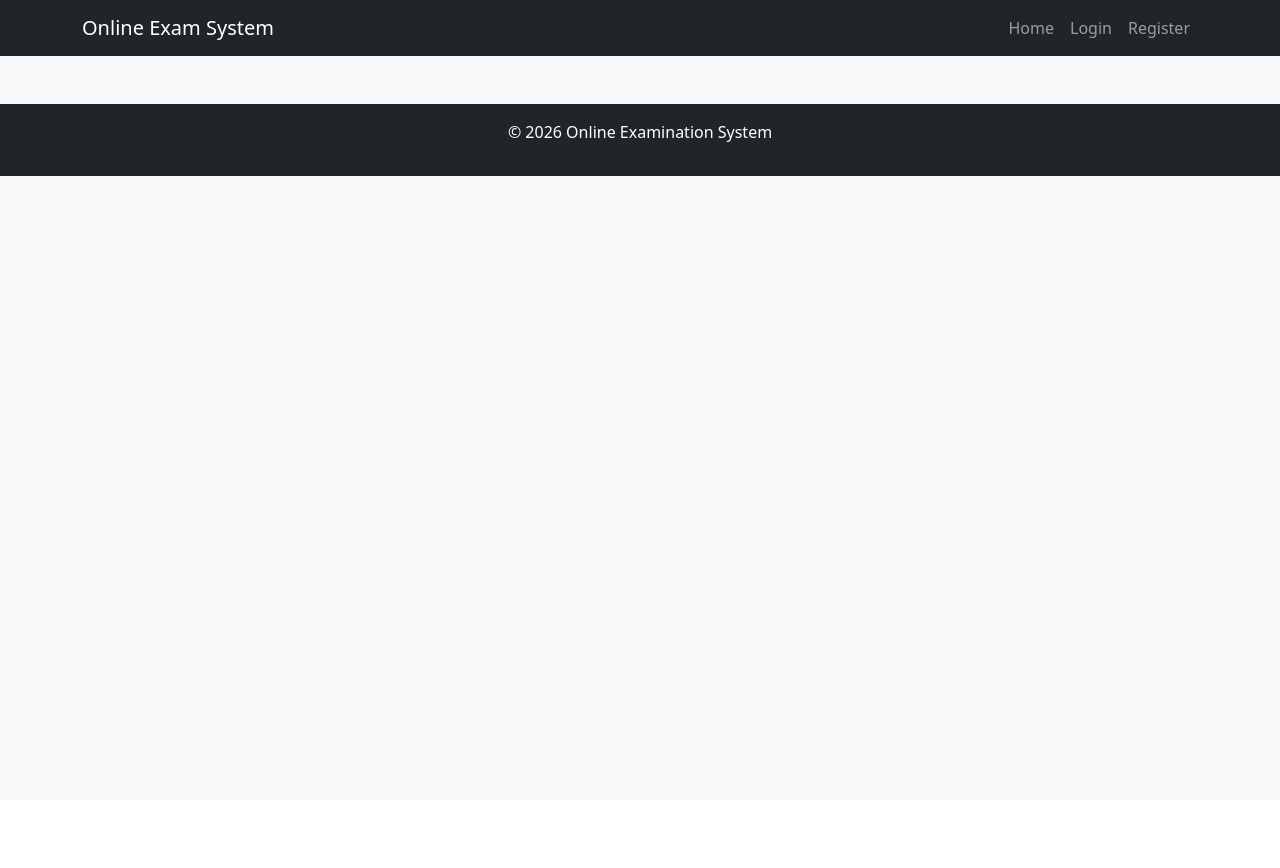
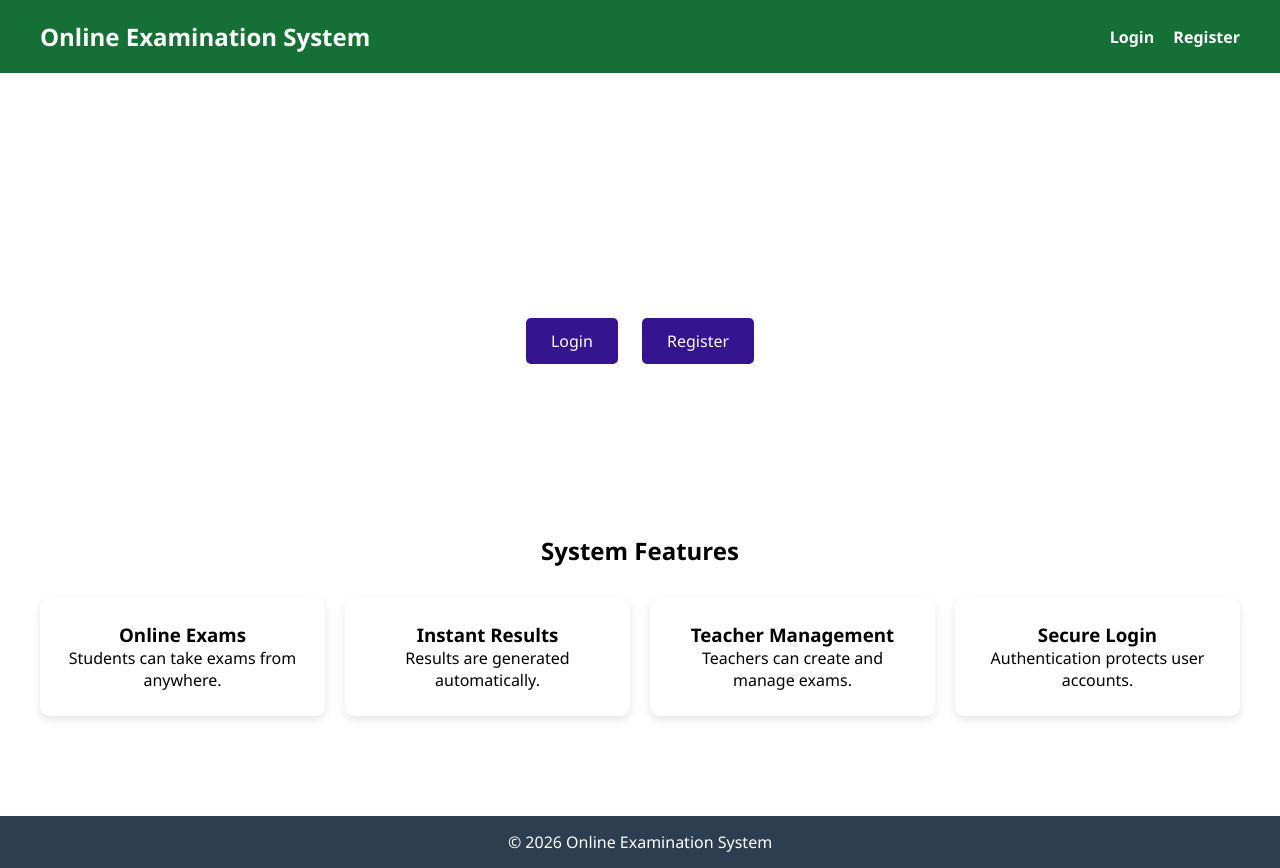
Before and after one commit to Yusuf8856/online-exam-system, a Django app: page / in a window 1280 px wide. Before the commit the page ends 176 px from the top, so only its background shows below. Run offline with Django 5.2, Linux system fonts and the light colour scheme.

Commit message:
Added HOME_PAGE,LOGIN_PAGE,REGISTER_PAGE

```diff
--- a/backend/apps/users/urls.py
+++ b/backend/apps/users/urls.py
@@ -3,4 +3,6 @@ from . import views
 
 urlpatterns = [
     path('', views.home, name='home'),
+    path('login/', views.login_view, name='login'),
+    path('register/', views.register_view, name='register'),
 ]
--- a/backend/apps/users/views.py
+++ b/backend/apps/users/views.py
@@ -3,3 +3,7 @@ from django.shortcuts import render
 # Create your views here.
 def home(request):
     return render(request, "base.html")
+def login_view(request):
+    return render(request, 'auth/login.html')
+def register_view(request):
+    return render(request, 'auth/register.html')
--- a/backend/static/css/style.css
+++ b/backend/static/css/style.css
@@ -1,3 +1,229 @@
-body {
-background-color: #f8f9fa;
+/* Reset default spacing */
+*{
+margin:0;
+padding:0;
+box-sizing:border-box;
+font-family:Segoe UI, Arial;
 }
+
+/* ---------------- BODY BACKGROUND ---------------- */
+/* Remove flex here because it breaks multi-section pages like home page */
+body{
+min-height:100vh;
+background:linear-gradient(135deg,#276359);
+}
+
+/* ---------------- LOGIN / SIGNUP CENTER WRAPPER ---------------- */
+/* This wrapper centers only login/signup cards */
+.wrapper{
+width:100%;
+min-height:100vh;
+display:flex;
+justify-content:center;
+align-items:center;
+}
+
+/* ---------------- LOGIN CARD ---------------- */
+.login-card{
+width:500px;
+padding:40px;
+background:#8EBBA7;
+border-radius:12px;
+box-shadow:0 15px 35px rgba(0,0,0,0.2);
+text-align:center;
+}
+
+/* Title */
+.login-card h1{
+color:#147034;
+margin-bottom:5px;
+}
+
+/* Subtitle */
+.subtitle{
+color:#103477;
+margin-bottom:30px;
+}
+
+/* Form group spacing */
+.form-group{
+text-align:left;
+margin-bottom:20px;
+}
+
+/* Labels */
+.form-group label{
+font-weight:600;
+display:block;
+margin-bottom:6px;
+}
+
+/* Inputs and select */
+.form-group input,
+.form-group select{
+width:100%;
+padding:10px;
+border-radius:6px;
+border:1px solid #ccc;
+font-size:14px;
+}
+
+/* Input focus effect */
+.form-group input:focus,
+.form-group select:focus{
+border-color:#147034;
+outline:none;
+}
+
+/* ---------------- CAPTCHA ---------------- */
+.captcha-section{
+margin-top:10px;
+margin-bottom:20px;
+display:flex;
+align-items:center;
+gap:10px;
+}
+
+/* Captcha box */
+.captcha-box{
+display:flex;
+justify-content:space-between;
+align-items:center;
+margin-bottom:10px;
+gap:52px;
+}
+
+/* Captcha text */
+#captcha{
+font-size:20px;
+font-weight:bold;
+background:#f3f3f3;
+padding:8px 15px;
+border-radius:5px;
+letter-spacing:2px;
+}
+
+#captchaInput{
+flex:1;
+height:45px;
+padding:10px;
+font-size:14px;
+border-radius:6px;
+border:1px solid #ccc;
+}
+
+/* Refresh button */
+.captcha-box button{
+background:#147034;
+color:white;
+border:none;
+padding:6px 12px;
+border-radius:5px;
+cursor:pointer;
+}
+
+/* ---------------- BUTTON ---------------- */
+.login-btn{
+width:100%;
+padding:12px;
+background:#147034;
+color:white;
+border:none;
+border-radius:8px;
+font-size:16px;
+cursor:pointer;
+transition:0.3s;
+}
+
+/* Button hover */
+.login-btn:hover{
+background:#2e32a8;
+}
+
+/* Register link */
+.register-text{
+margin-top:15px;
+}
+
+.register-text a{
+color:#4e54c8;
+font-weight:bold;
+text-decoration:none;
+}
+
+/* ================= HOME PAGE STYLE ================= */
+
+/* Navigation bar */
+.navbar{
+display:flex;
+justify-content:space-between;
+align-items:center;
+padding:20px 40px;
+background:#147034;
+color:white;
+}
+
+/* Login/Register buttons in navbar */
+.nav-btn{
+color:white;
+text-decoration:none;
+margin-left:15px;
+font-weight:600;
+}
+
+/* ---------------- HERO SECTION ---------------- */
+/* Main introduction area */
+.hero{
+text-align:center;
+padding:100px 20px;
+color:white;
+}
+
+/* Hero buttons */
+.main-btn{
+display:inline-block;
+padding:12px 25px;
+margin:10px;
+background:#35148f;
+color:white;
+text-decoration:none;
+border-radius:5px;
+}
+
+.hero p{
+margin-top:20px;
+}
+.hero-buttons{
+margin-top:50px;
+}
+
+/* ---------------- FEATURES SECTION ---------------- */
+.features{
+padding:60px 40px;
+text-align:center;
+}
+
+/* Grid layout for feature cards */
+.feature-container{
+display:grid;
+grid-template-columns:repeat(auto-fit,minmax(220px,1fr));
+gap:20px;
+margin-top:30px;
+}
+
+/* Individual feature card */
+.feature-card{
+background:white;
+padding:25px;
+border-radius:10px;
+box-shadow:0 4px 10px rgba(0,0,0,0.1);
+}
+
+/* ---------------- FOOTER ---------------- */
+.footer{
+text-align:center;
+padding:15px;
+background:#2c3e50;
+color:white;
+margin-top:40px;
+}
--- a/backend/static/js/main.js
+++ b/backend/static/js/main.js
@@ -0,0 +1,44 @@
+// Function to generate random CAPTCHA
+function generateCaptcha(){
+
+let chars = "ABCDEFGHJKLMNPQRSTUVWXYZ23456789";
+
+let captcha = "";
+
+for(let i=0;i<5;i++){
+captcha += chars.charAt(Math.floor(Math.random()*chars.length));
+}
+
+document.getElementById("captcha").innerText = captcha;
+
+}
+
+// Run only after page fully loads
+window.onload = function(){
+
+generateCaptcha();
+
+/* Check if login form exists before adding event */
+let form = document.getElementById("loginForm");
+
+if(form){
+
+form.addEventListener("submit", function(e){
+
+let captchaText = document.getElementById("captcha").innerText;
+
+let userInput = document.getElementById("captchaInput").value;
+
+if(captchaText !== userInput){
+
+alert("Captcha Incorrect");
+
+e.preventDefault();
+
+}
+
+});
+
+}
+
+}
--- a/backend/templates/base.html
+++ b/backend/templates/base.html
@@ -1,89 +1,74 @@
-{% load static %}
-
 <!DOCTYPE html>
-<html lang="en">
-
+<html>
 <head>
-
-<meta charset="UTF-8">
-<meta name="viewport" content="width=device-width, initial-scale=1.0">
-
-<title>{% block title %}Online Examination System{% endblock %}</title>
-
-<!-- Bootstrap CSS -->
-<link href="https://cdn.jsdelivr.net/npm/bootstrap@5.3.0/dist/css/bootstrap.min.css" rel="stylesheet">
-
-<!-- Custom CSS -->
-<link rel="stylesheet" href="{% static 'css/style.css' %}">
-
+    {% load static %}
+    <title>Online Examination System</title>
+    <link rel="stylesheet" href="{% static 'css/style.css' %}">
 </head>
-
 
 <body>
 
-<!-- Navbar -->
+<!-- Navigation Bar -->
+<div class="navbar">
+    <h2>Online Examination System</h2>
+    <div>
+        <a href="{% url 'login' %}" class="nav-btn">Login</a>
+        <a href="{% url 'register' %}" class="nav-btn">Register</a>
+    </div>
+</div>
 
-<nav class="navbar navbar-expand-lg navbar-dark bg-dark">
+<!-- Hero Section -->
+<div class="hero">
 
-<div class="container">
+    <h1>Welcome to Online Examination System</h1>
 
-<a class="navbar-brand" href="/">Online Exam System</a>
+    <p>
+        Conduct exams digitally with secure authentication,
+        automated evaluation and instant results.
+    </p>
 
-<button class="navbar-toggler" type="button" data-bs-toggle="collapse" data-bs-target="#navbarNav">
-<span class="navbar-toggler-icon"></span>
-</button>
-
-<div class="collapse navbar-collapse" id="navbarNav">
-
-<ul class="navbar-nav ms-auto">
-
-<li class="nav-item">
-<a class="nav-link" href="/">Home</a>
-</li>
-
-<li class="nav-item">
-<a class="nav-link" href="/login">Login</a>
-</li>
-
-<li class="nav-item">
-<a class="nav-link" href="/register">Register</a>
-</li>
-
-</ul>
+    <div class="hero-buttons">
+        <a href="{% url 'login' %}" class="main-btn">Login</a>
+        <a href="{% url 'register' %}" class="main-btn">Register</a>
+    </div>
 
 </div>
 
-</div>
+<!-- Features Section -->
+<div class="features">
 
-</nav>
+    <h2>System Features</h2>
 
-<!-- Page Content -->
+    <div class="feature-container">
 
-<div class="container mt-4">
+        <div class="feature-card">
+            <h3>Online Exams</h3>
+            <p>Students can take exams from anywhere.</p>
+        </div>
 
-{% block content %}
+        <div class="feature-card">
+            <h3>Instant Results</h3>
+            <p>Results are generated automatically.</p>
+        </div>
 
-{% endblock %}
+        <div class="feature-card">
+            <h3>Teacher Management</h3>
+            <p>Teachers can create and manage exams.</p>
+        </div>
+
+        <div class="feature-card">
+            <h3>Secure Login</h3>
+            <p>Authentication protects user accounts.</p>
+        </div>
+
+    </div>
 
 </div>
 
 <!-- Footer -->
-
-<footer class="bg-dark text-white text-center p-3 mt-5">
-
-<p>© 2026 Online Examination System</p>
-
-</footer>
-
-
-<!-- Bootstrap JS -->
-
-<script src="https://cdn.jsdelivr.net/npm/bootstrap@5.3.0/dist/js/bootstrap.bundle.min.js"></script>
-
-<!-- Custom JS -->
-
-<script src="{% static 'js/main.js' %}"></script>
+<div class="footer">
+    <p>© 2026 Online Examination System</p>
+</div>
 
 </body>
-
 </html>
```
Also changed, not shown: backend/templates/auth/login.html (+93 -0 lines), backend/templates/auth/register.html (+172 -0 lines), backend/backend/urls.py (line endings or trailing spaces).
